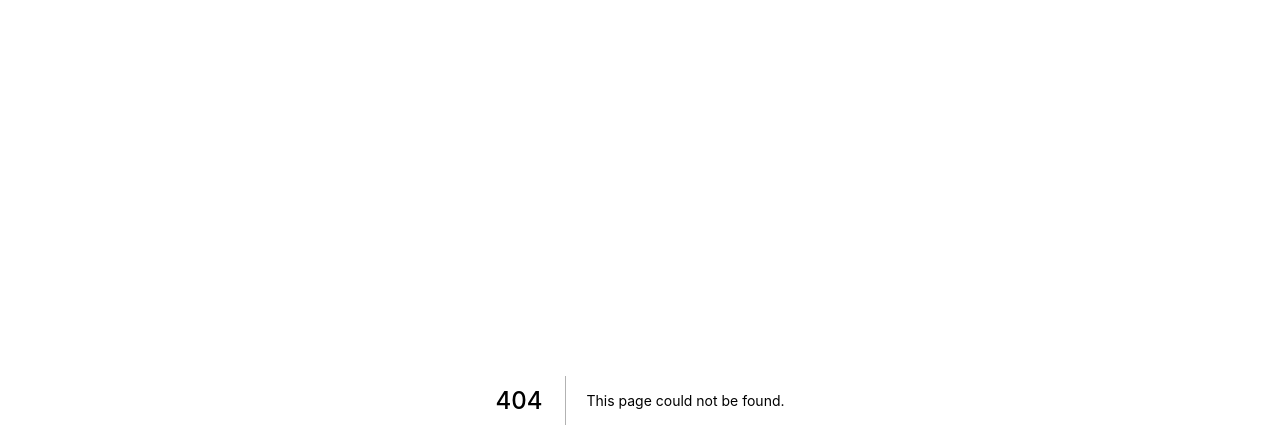
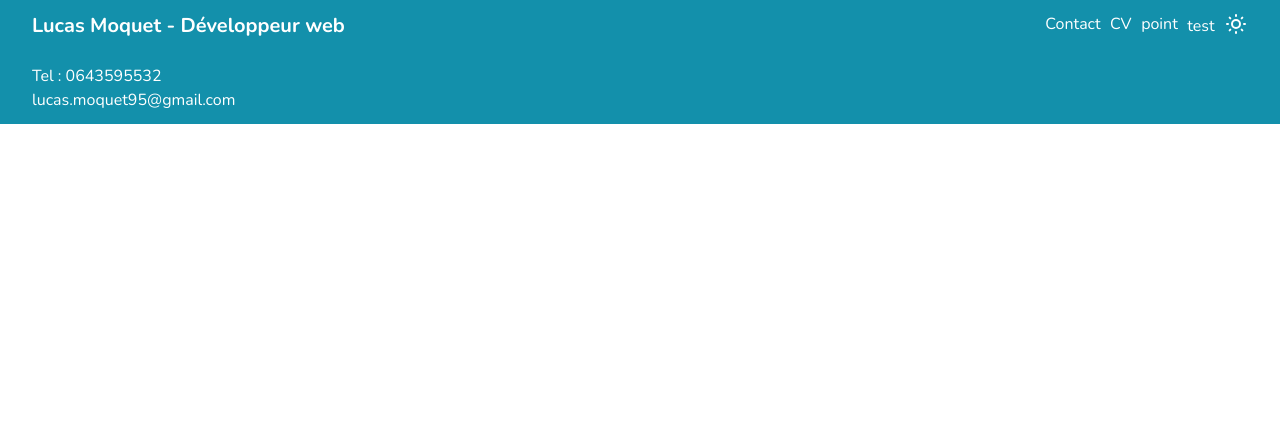
Before and after one commit to Lucasmomille/portfolio, a Next.js app: page /cv in a window 1280 px wide. Before the commit this address had no page. Shown: the top 448 px of the page. Built offline with nearby package versions, Linux system fonts and the light colour scheme.

Commit message:
dark theme ongoing

```diff
--- /dev/null
+++ b/components/Layout.js
@@ -0,0 +1,72 @@
+import Head from "next/head";
+import Link from "next/link";
+import Image from "next/image";
+import React, { useEffect, useState } from 'react';
+import useDarkMode from "../hooks/useDarkMode";
+
+export default function Layout({ children, page }) {
+
+    const { theme, setTheme } = useState('dark');
+    const { count, setCount } = useState(0)
+    const colorTheme = theme === "dark" ? "light" : "dark";
+
+    const toggleTheme = () => {
+        setTheme('light')
+    }
+
+    useEffect(() => {
+        const root = window.document.documentElement;
+        root.classList.remove(colorTheme);
+        root.classList.add(theme);
+    }, [theme, colorTheme]);
+
+    // const [colorTheme, setTheme] = useDarkMode();
+
+    return (
+        <div className="bg-white font-nunito min-h-screen dark:bg-black text-dark dark:text-white">
+            <Head>
+                <title>Lucas Moquet, {page}</title>
+                <meta name="description" content="Portfolio de Lucas Moquet" />
+                <link href="https://fonts.googleapis.com/css2?family=Nunito:wght@400;700&display=swap" rel="stylesheet" />
+                <link rel="icon" href="/favicon.ico" />
+
+            </Head>
+            <header className="w-full text-white bg-primary flex lg:flex-row py-3 justify-between px-8">
+                <Link href="/" className="w-6/12">
+                    <a href="">
+                        <h1 className="w-full font-bold text-xl">Lucas Moquet - Développeur web</h1>
+                    </a>
+                </Link>
+
+                <nav className="flex flex-wrap w-2/12 justify-between">
+                    <Link href="/contact">
+                        <a href="" className="">Contact</a>
+                    </Link>
+                    <Link href="/cv">
+                        <a href="" className="">CV</a>
+                    </Link>
+                    <p>{count} point</p>
+                    <button onClick={() => setCount(count + 1)}>test</button>
+                    <p className="cursor-pointer" onClick={toggleTheme}>
+                        {colorTheme === "light" ? (
+                            <svg xmlns="http://www.w3.org/2000/svg" className="h-6 w-6" fill="none" viewBox="0 0 24 24" stroke="currentColor">
+                                <path strokeLinecap="round" strokeLinejoin="round" strokeWidth={2} d="M20.354 15.354A9 9 0 018.646 3.646 9.003 9.003 0 0012 21a9.003 9.003 0 008.354-5.646z" />
+                            </svg>
+                        ) : (
+                            <svg xmlns="http://www.w3.org/2000/svg" className="h-6 w-6" fill="none" viewBox="0 0 24 24" stroke="currentColor">
+                                <path strokeLinecap="round" strokeLinejoin="round" strokeWidth={2} d="M12 3v1m0 16v1m9-9h-1M4 12H3m15.364 6.364l-.707-.707M6.343 6.343l-.707-.707m12.728 0l-.707.707M6.343 17.657l-.707.707M16 12a4 4 0 11-8 0 4 4 0 018 0z" />
+                            </svg>
+                        )
+                        }
+                    </p>
+
+                </nav>
+            </header>
+            {children}
+            <footer className="bg-primary w-full py-3 px-8 text-white">
+                <p>Tel : 0643595532</p>
+                <a href="mailto:lucas.moquet95@gmail.com">lucas.moquet95@gmail.com</a>
+            </footer>
+        </div>
+    )
+}
--- /dev/null
+++ b/hooks/useDarkMode.js
@@ -0,0 +1,14 @@
+//import React from 'react';
+import { useEffect, useState } from 'react';
+
+export default function useDarkMode() {
+    const { theme, setTheme } = useState('dark')
+    const colorTheme = theme === "dark" ? "light" : "dark";
+    useEffect(() => {
+        const root = window.document.documentElement;
+        root.classList.remove(colorTheme);
+        root.classList.add(theme);
+    }, [theme, colorTheme])
+    return [colorTheme, setTheme];
+
+}
--- a/package.json
+++ b/package.json
@@ -9,9 +9,11 @@
   },
   "dependencies": {
     "@headlessui/react": "^1.4.0",
+    "framer-motion": "^3.10.3",
     "next": "11.0.1",
     "react": "17.0.2",
-    "react-dom": "17.0.2"
+    "react-dom": "17.0.2",
+    "react-test-renderer": "^17.0.2"
   },
   "devDependencies": {
     "autoprefixer": "^10.3.1",
--- /dev/null
+++ b/pages/_document.js
@@ -0,0 +1,22 @@
+import Document, { Html, Head, Main, NextScript } from 'next/document'
+
+class MyDocument extends Document {
+  static async getInitialProps(ctx) {
+    const initialProps = await Document.getInitialProps(ctx)
+    return { ...initialProps }
+  }
+
+  render() {
+    return (
+      <Html lang="fr" >
+        <Head />
+        <body>
+          <Main />
+          <NextScript />
+        </body>
+      </Html>
+    )
+  }
+}
+
+export default MyDocument
--- /dev/null
+++ b/pages/contact.js
@@ -0,0 +1,9 @@
+import Layout from "../components/Layout"
+
+export default function Contact() {
+    return (
+        <Layout>
+
+        </Layout>
+    )
+}
--- /dev/null
+++ b/pages/cv.js
@@ -0,0 +1,9 @@
+import Layout from "../components/Layout"
+
+export default function CV() {
+    return (
+        <Layout>
+
+        </Layout>
+    )
+}
--- a/pages/index.js
+++ b/pages/index.js
@@ -1,55 +1,70 @@
-import Head from 'next/head'
-import Image from 'next/image'
-import Project from "../components/project"
+import Head from 'next/head';
+import Image from 'next/image';
+import Project from "../components/project";
 import Link from "next/link";
+import Layout from "../components/Layout";
+import { motion } from "framer-motion";
+import useDarkMode from '../hooks/useDarkMode';
+
+const container = {
+  hidden: { opacity: 1, scale: 0 },
+  visible: {
+    opacity: 1,
+    scale: 1,
+    transition: {
+      delayChildren: 1,
+      staggerChildren: 0.5
+    }
+  }
+};
 
 export default function Home() {
+  useDarkMode()
   return (
-    <div className="font-nunito">
-      <Head>
-        <title>Lucas Moquet</title>
-        <meta name="description" content="Portfolio de Lucas Moquet" />
-        <link href="https://fonts.googleapis.com/css2?family=Nunito:wght@400;700&display=swap" rel="stylesheet" />
-        <link rel="icon" href="/favicon.ico" />
+    <Layout page="Home">
+      <main className="w-11/12 items-center justify-center mx-auto flex flex-col bg-white dark:bg-black my-16">
+        <h2 className="text-xl text-center text-primary"> Mon portfolio </h2>
 
-      </Head>
 
-      <header className="w-full text-white bg-green-300 flex lg:flex-row py-3 justify-between px-8">
-        <h1 className="w-6/12">Lucas Moquet - Développeur web</h1>
-        <nav className="flex flex-wrap w-2/12 justify-between">
-          <Link href="/">
-            <a href="" className="">Contact</a>
-          </Link>
-          <Link href="/">
-            <a href="" className="">CV</a>
-          </Link>
-        </nav>
-      </header>
-      <main className="w-11/12 items-center justify-center mx-auto flex flex-col">
-        <h2>Mes projets</h2>
-        <div className="grid grid-cols-3 gap-4 mt-16 mx-auto">
+        <motion.div
+          className="container md:grid md:grid-cols-3 gap-4 mt-16 mx-auto flex flex-col"
+          variants={container}
+          initial="hidden"
+          animate="visible"
+        >
           <Project title="Crypto-watch - tutoriel YT" tech="NextJs & TailwindCSS"
             link="https://crypto-watch-inky.vercel.app/"
-            linkImage="/images/blockchain.jpg" >
+            github="https://github.com/Lucasmomille/crypto_watch"
+            linkImage="/images/blockchain.jpg"
+
+          >
           </Project>
           <Project title="Orinoco - formation OpenClassrooms" tech="Vanilla JS & Bootstrap"
-            link="/"
-            linkImage="/images/blockchain.jpg" >
+            link="https://github.com/Lucasmomille/p5_orinoco"
+            github="https://github.com/Lucasmomille/p5_orinoco"
+            linkImage="/images/orinoco.png"
+
+          >
           </Project>
           <Project title="API REST - formation Openclassrooms " tech="NodeJS, Express, MongoDB"
             link="https://github.com/Lucasmomille/P6_API_REST"
-            linkImage="/images/flame.png" >
+            github="https://github.com/Lucasmomille/P6_API_REST"
+            linkImage="/images/flame.png"
+
+          >
           </Project>
           <Project title="Clone Instagram - tutoriel Free Code Camp " tech="ReactJs, Firebase & TailwindCSS"
             link="https://fcc-insta.vercel.app/"
-            linkImage="/images/insta.jpg" >
+            github="https://github.com/Lucasmomille/FCC-insta"
+            linkImage="/images/insta.jpg"
+
+          >
           </Project>
+        </motion.div>
 
+      </main>
 
-
-        </div>
-      </main>
-    </div>
+    </Layout>
   )
 }
 
--- a/tailwind.config.js
+++ b/tailwind.config.js
@@ -1,11 +1,14 @@
 module.exports = {
   purge: ['./pages/**/*.{js,ts,jsx,tsx}', './components/**/*.{js,ts,jsx,tsx}'],
-  darkMode: false, // or 'media' or 'class'
+  darkMode: "class", // or 'media' or 'class'
   theme: {
     extend: {
       fontFamily: {
         'nunito': ['Nunito', 'Helvetica', 'Arial', 'sans-serif']
       },
+      colors: {
+        'primary': '#1390AB',
+      }
     },
   },
   variants: {
```
Also changed, not shown: components/project.js (+16 -5 lines), public/images/orinoco.png (added), 1 other file (tests, documents, lock files or other folders).
